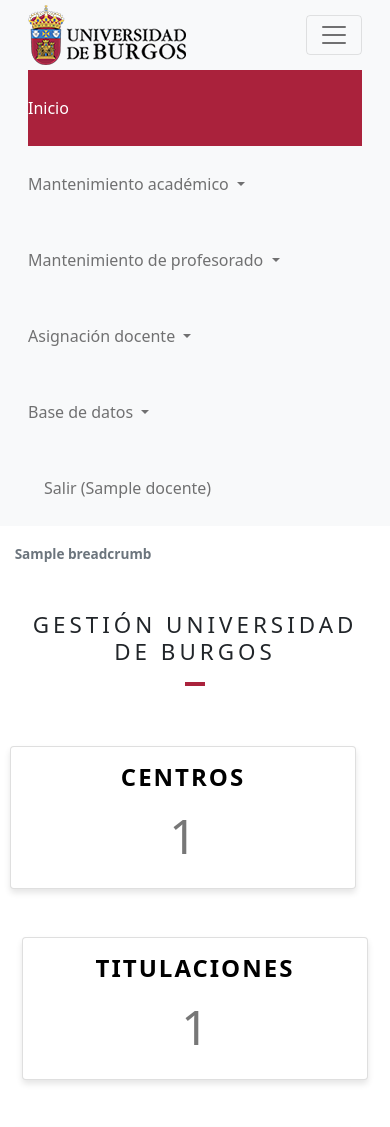
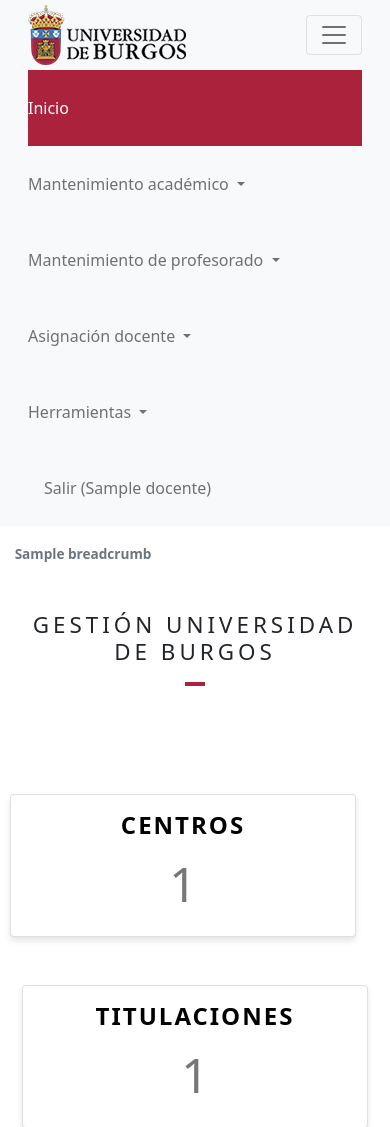
Before and after one commit to idg0015/Aplicaci-n-de-gesti-n-del-PDI-de-un-rea-de-la-UBU, a Flask app: template src/templates/index.html in a window 390 px wide, after a click that opens the changed part. Shown: the top 1127 px of the page. Run offline with Flask 3, Linux system fonts and the light colour scheme; the visitor is signed in with stand-in values (Sample User, id 1); tables that the repository leaves empty hold one stand-in row (values such as "Sample post"); the template is opened without the code that fills it: most values are stand-ins (such as "Sample title", 1, 10 or a date in 2020); some libraries are stand-ins or nearby versions.

Commit message:
Añadido manual de usuario a la aplicación.

```diff
--- a/src/templates/base/navbar.html
+++ b/src/templates/base/navbar.html
@@ -1,4 +1,4 @@
-<nav class="navbar navbar-expand-xl navbar-light bg-light">
+<nav class="navbar navbar-expand-xxl navbar-light bg-light">
     <div class="container-fluid">
         <a class="navbar-brand" href="{{ url_for('site_bp.index_route') }}"><img
                 src="{{ url_for("static", filename="images/logo.png") }}" alt="Universidad de Burgos"></a>
@@ -78,23 +78,29 @@
                         </li>
                     </ul>
                 </li>
-                {% if can_modify %}
+
                 <li class="nav-item dropdown">
                     <a class="nav-link dropdown-toggle" href="#" id="navbarDropdown4" role="button"
                        data-bs-toggle="dropdown" aria-expanded="false">
-                            Base de datos
+                        Herramientas
                     </a>
                     <ul class="dropdown-menu" aria-labelledby="navbarDropdown4">
+                        {% if can_modify %}
                             <li>
-                                <a class="dropdown-item" href="{{ url_for('export_db') }}">Exportar</a>
+                                <a class="dropdown-item" href="{{ url_for('export_db') }}">Exportar base de datos</a>
                             </li>
                             <li>
                                 <a class="dropdown-item {{ 'active' if active_page == 'importar' else '' }}"
-                                   href="{{ url_for('import_db') }}">Importar</a>
+                                   href="{{ url_for('import_db') }}">Importar base de datos</a>
                             </li>
+                        {% endif %}
+                        <li>
+                            <a class="dropdown-item" href="{{ url_for('static', filename='manual.pdf') }}"
+                               target="_blank">
+                                Manual
+                            </a>
                     </ul>
                 </li>
-                {% endif %}
             </ul>
             <div class="ms-auto">
                 <a class="nav-link" href="{{ url_for('site_bp.logout_route') }}">Salir ({{ docente_nombre }})</a>
--- a/src/templates/index.html
+++ b/src/templates/index.html
@@ -6,6 +6,11 @@
 {% block content %}
     <div class="container-fluid index text-center">
         <h1 id="index-title" class="mt-5 text-center">Gestión Universidad de Burgos</h1>
+        <div class="row mb-5">
+            <div class="col-md-6 offset-md-3">
+
+            </div>
+        </div>
         <div class="row justify-content-center">
             <div class="col-md-6 col-lg-4 mb-5 mr-4">
                 <a href="{{ url_for('centro_bp.index_route') }}" class="card-link">
```
Also changed, not shown: 1 other file. Lines whose indentation alone changed are shown as unchanged.
